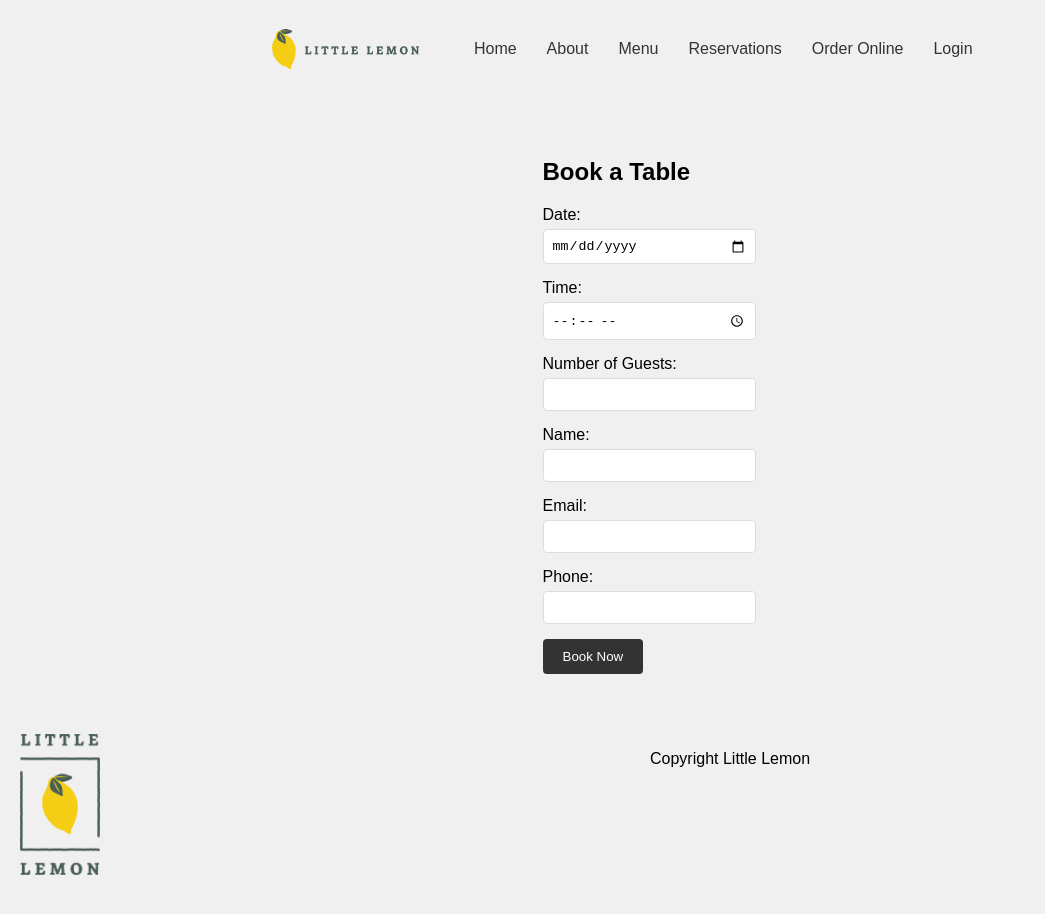
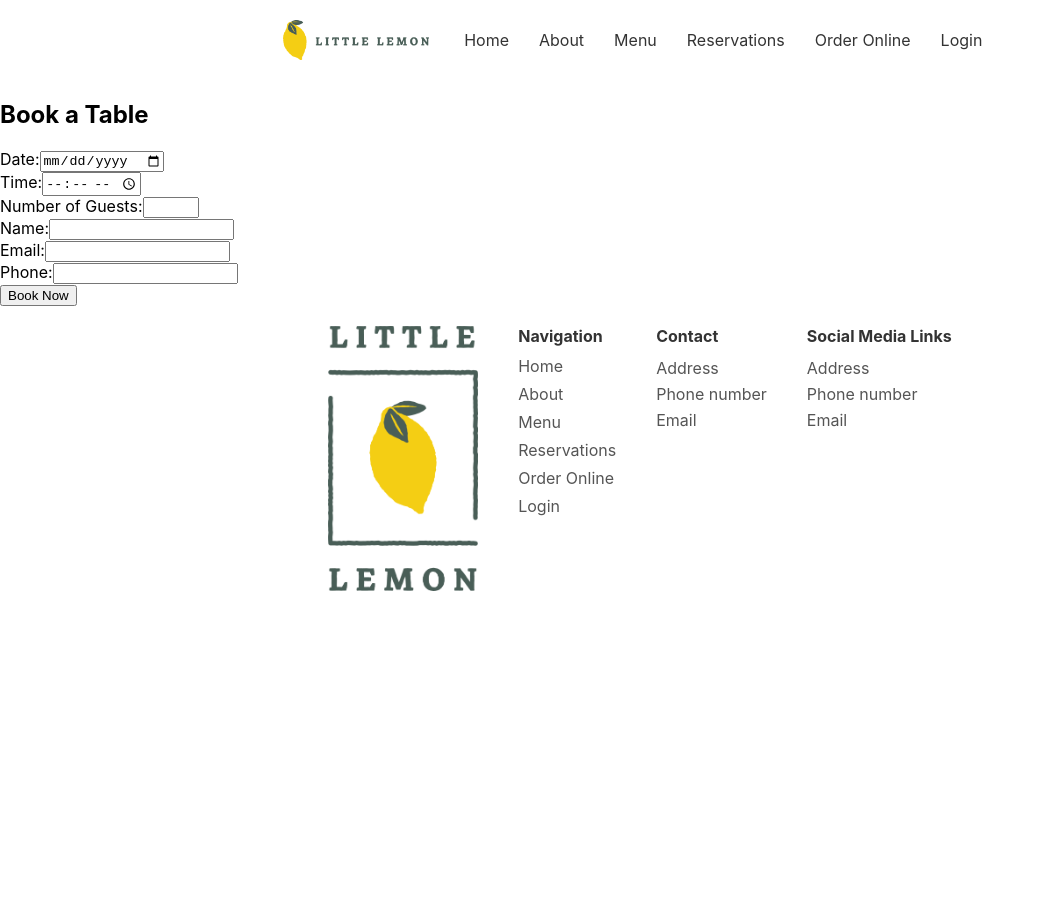
Before and after one commit to dumpofmemory/Meta_LittleLemon_Capstone, a React (Create React App) app: page /reservations in a window 1280 px wide. Shown: the top 914 px of the page, without its empty margins (0-1045 px from the left). After the commit the page ends 800 px from the top, so only its background shows below. Built offline with nearby package versions, Linux system fonts and the light colour scheme; a web font is replaced by a local one.

Commit message:
Footer styling; Navbar refactoring

```diff
--- a/src/App.css
+++ b/src/App.css
@@ -1,4 +1,4 @@
-body {
+/* body {
   margin: 0;
   font-family: sans-serif;
   display: grid;
@@ -6,158 +6,4 @@ body {
   min-height: 100vh;
   background-color: #f0f0f0;
   padding: 0;
-}
-
-header, nav, main, footer {
-  padding: 20px;
-}
-
-header {
-  display: grid;
-  grid-template-columns: 1fr auto;
-  align-items: center;
-}
-
-nav ul {
-  list-style: none;
-  padding: 0;
-  margin: 0;
-  display: flex;
-}
-
-nav li {
-  margin: 0 15px;
-}
-
-nav a {
-  text-decoration: none;
-  color: #333;
-}
-
-nav a:hover {
-  color: #ffce45;
-}
-
-main {
-  display: grid;
-  grid-template-columns: 1fr;
-  gap: 20px;
-}
-
-.hero {
-  display: grid;
-  grid-template-columns: 1fr 1fr;
-  align-items: center;
-}
-
-.hero-text {
-  text-align: left;
-}
-
-.hero-image {
-  text-align: right;
-}
-
-.specials {
-  text-align: center;
-}
-
-.specials-grid {
-  display: grid;
-  grid-template-columns: repeat(3, 1fr);
-  gap: 20px;
-}
-
-.testimonials {
-  text-align: center;
-}
-
-.testimonials-grid {
-  display: grid;
-  grid-template-columns: repeat(4, 1fr);
-  gap: 20px;
-}
-
-footer {
-  display: grid;
-  grid-template-columns: 1fr 1fr;
-  grid-template-rows: auto auto;
-  gap: 20px;
-}
-
-footer-logo {
-  grid-column: 1 / 2;
-  grid-row: 1 / 2;
-}
-
-footer-description {
-  grid-column: 2 / 3;
-  grid-row: 1 / 2;
-}
-
-footer-links {
-  grid-column: 1 / -1;
-  grid-row: 2 / 3;
-  text-align: center;
-}
-
-/* Existing Styles */
-#logo {
-  max-width: 60vw;
-}
-
-#footer-logo {
-  width: 80px;
-}
-
-h2, h3, p {
-  text-align: left;
-}
-
-article > a {
-  display: block;
-  text-align: left;
-}
-
-/* Booking Form Styles (unchanged) */
-.booking-form {
-  max-width: 600px;
-  margin: 0 auto;
-  padding: 20px;
-}
-
-.form-group {
-  margin-bottom: 15px;
-}
-
-.form-group label {
-  display: block;
-  margin-bottom: 5px;
-}
-
-.form-group input {
-  width: 100%;
-  padding: 8px;
-  border: 1px solid #ddd;
-  border-radius: 4px;
-}
-
-.error {
-  color: #ff0000;
-  font-size: 0.8em;
-  margin-top: 5px;
-  display: block;
-}
-
-button {
-  background-color: #333;
-  color: #fff;
-  padding: 10px 20px;
-  border: none;
-  border-radius: 4px;
-  cursor: pointer;
-}
-
-button:hover {
-  background-color: #555;
-}
+} */
--- a/src/components/Footer.js
+++ b/src/components/Footer.js
@@ -1,15 +1,44 @@
-// Footer.js
+// components/Footer.js
 import React from 'react';
+import '../styles/Footer.css';
 
 function Footer() {
   return (
-    <footer>
-      <div className="footer-logo">
-        <img id="footer-logo" src="/images/footer-logo.png" alt="Little Lemon Footer Logo" />
+    <footer className="footer">
+      {/* Little Lemon Chicago Section (Image & Text) */}
+      <div className="footer-section footer-section-logo"> {/* Added specific class for logo section */}
+        <div className="footer-image">
+          <img id="footer-logo" src="/images/footer-logo.png" alt="Little Lemon Footer Logo" />
+        </div>
       </div>
-      <div className="copyright">
-        <div className="footer-line"></div>
-        <p>Copyright Little Lemon</p>
+
+      {/* Doormat Navigation */}
+      <div className="footer-section">
+        <h4>Navigation</h4>
+        <ul>
+          <li><a href="/">Home</a></li>
+          <li><a href="/about">About</a></li>
+          <li><a href="/menu">Menu</a></li>
+          <li><a href="/reservations">Reservations</a></li>
+          <li><a href="/order-online">Order Online</a></li>
+          <li><a href="/login">Login</a></li> {/* Added Login based on mockup */}
+        </ul>
+      </div>
+
+      {/* Contact */}
+      <div className="footer-section">
+        <h4>Contact</h4>
+        <p>Address</p>
+        <p>Phone number</p>
+        <p>Email</p>
+      </div>
+
+      {/* Social Media Links */}
+      <div className="footer-section">
+        <h4>Social Media Links</h4>
+        <p>Address</p>
+        <p>Phone number</p>
+        <p>Email</p>
       </div>
     </footer>
   );
--- /dev/null
+++ b/src/components/Header.js
@@ -0,0 +1,13 @@
+// Header.js
+import React from 'react';
+import '../styles/Header.css';
+
+function Header() {
+  return (
+    <header className="navbar">
+      <img id="logo" src="/images/little-lemon-logo.png" alt="Little Lemon Logo" />
+    </header>
+  );
+}
+
+export default Header;
--- a/src/components/Home.js
+++ b/src/components/Home.js
@@ -1,14 +1,10 @@
 // components/Home.js
 import React from 'react';
-import Hero from './Hero'; // Import Hero component
-import Highlights from './Highlights'; // Import Highlights component
+import Main from './Main';
 
 function Home() {
   return (
-    <main>
-      <Hero />
-      <Highlights />
-    </main>
+    <Main />
   );
 }
 
--- /dev/null
+++ b/src/components/Main.js
@@ -0,0 +1,17 @@
+// components/Main.js
+import React from 'react';
+import Hero from './Hero';
+import Highlights from './Highlights';
+import '../styles/Hero.css';
+import '../styles/Highlights.css';
+
+function Main() {
+  return (
+    <main>
+      <Hero />
+      <Highlights />
+    </main>
+  );
+}
+
+export default Main;
--- /dev/null
+++ b/src/components/Nav.js
@@ -0,0 +1,21 @@
+// Nav.js
+import React from 'react';
+import { Link } from 'react-router-dom';
+import '../styles/Nav.css';
+
+function Nav() {
+  return (
+    <nav aria-label="Navigation">
+      <ul>
+        <li><Link to="/">Home</Link></li>
+        <li><Link to="/about">About</Link></li>
+        <li><Link to="/menu">Menu</Link></li>
+        <li><Link to="/reservations">Reservations</Link></li>
+        <li><Link to="/order-online">Order Online</Link></li>
+        <li><Link to="/login">Login</Link></li>
+      </ul>
+    </nav>
+  );
+}
+
+export default Nav;
--- a/src/components/NavBar.js
+++ b/src/components/NavBar.js
@@ -1,23 +1,15 @@
 // NavBar.js
 import React from 'react';
-import { Link } from 'react-router-dom';
+import Header from './Header';
+import Nav from './Nav';
 import '../styles/NavBar.css';
 
 function NavBar() {
   return (
-    <header className="navbar">
-      <img id="logo" src="/images/little-lemon-logo.png" alt="Little Lemon Logo" />
-      <nav aria-label="Navigation">
-        <ul>
-          <li><Link to="/">Home</Link></li>
-          <li><Link to="/about">About</Link></li>
-          <li><Link to="/menu">Menu</Link></li>
-          <li><Link to="/reservations">Reservations</Link></li>
-          <li><Link to="/order-online">Order Online</Link></li>
-          <li><Link to="/login">Login</Link></li>
-        </ul>
-      </nav>
-    </header>
+    <div className="navbar-container">
+      <Header />
+      <Nav />
+    </div>
   );
 }
 
--- /dev/null
+++ b/src/styles/Footer.css
@@ -0,0 +1,75 @@
+/* styles/Footer.css */
+.footer {
+    display: flex;
+    justify-content: center;
+  }
+
+  .footer-section {
+    padding: 20px;
+  }
+
+  .footer-section-logo {
+    max-width: 300px;
+  }
+
+  .footer-section h3,
+  .footer-section h4 {
+    color: #333;
+    margin-top: 0;
+    margin-bottom: 10px;
+  }
+
+  .footer-section p {
+    color: #555;
+    line-height: 1.6;
+    margin: 0;
+  }
+
+  .footer-image {
+    max-width: 150px;
+    margin-bottom: 15px;
+  }
+
+  .footer-image img {
+    display: block;
+    max-width: 100%;
+    height: auto;
+  }
+
+  .footer-section ul {
+    list-style: none;
+    padding: 0;
+    margin: 0;
+  }
+
+  .footer-section ul li {
+    margin-bottom: 8px;
+  }
+
+  .footer-section ul li a {
+    color: #555;
+    text-decoration: none;
+  }
+
+  .footer-section ul li a:hover {
+    text-decoration: underline;
+  }
+
+  @media (max-width: 768px) {
+    .footer {
+      flex-direction: column;
+      align-items: center;
+    }
+
+    .footer-section {
+      text-align: center;
+      width: 80%;
+      margin-bottom: 30px;
+      min-width: auto;
+    }
+
+    .footer-section-logo {
+      max-width: 100%;
+      text-align: center;
+    }
+  }
--- /dev/null
+++ b/src/styles/Header.css
@@ -0,0 +1,11 @@
+/* Header.css */
+header {
+    display: flex;
+    align-items: center;
+  }
+
+  #logo {
+    max-width: 60vw;
+    max-height: 5vh;
+    margin-right: 20px; /* Space between logo and nav */
+  }
--- /dev/null
+++ b/src/styles/Nav.css
@@ -0,0 +1,20 @@
+/* Nav.css */
+nav ul {
+    list-style: none;
+    padding: 0;
+    margin: 0;
+    display: flex;
+  }
+
+  nav li {
+    margin: 0 15px;
+  }
+
+  nav a {
+    text-decoration: none;
+    color: #333;
+  }
+
+  nav a:hover {
+    color: #ffce45;
+  }
--- a/src/styles/NavBar.css
+++ b/src/styles/NavBar.css
@@ -1,32 +1,7 @@
-.navbar {
-    display: flex;
-    justify-content: center; /* Center content horizontally */
-    align-items: center;
-    padding: 20px;
-  }
-
-.navbar nav ul {
-    list-style: none;
-    padding: 0;
-    margin: 0;
-    display: flex;
+/* NavBar.css */
+.navbar-container {
+  display: flex;
+  justify-content: center;
+  align-items: center;
+  padding: 20px;
 }
-
-.navbar nav li {
-    margin: 0 15px;
-}
-
-.navbar nav a {
-    text-decoration: none;
-    color: #333;
-}
-
-.navbar nav a:hover {
-    color: #ffce45;
-}
-
-#logo {
-    max-width: 60vw;
-    max-height: 5vh;
-    margin-right: 20px; /* Add some space between logo and nav */
-}
```
Also changed, not shown: 1 other file (tests, documents, lock files or other folders).
